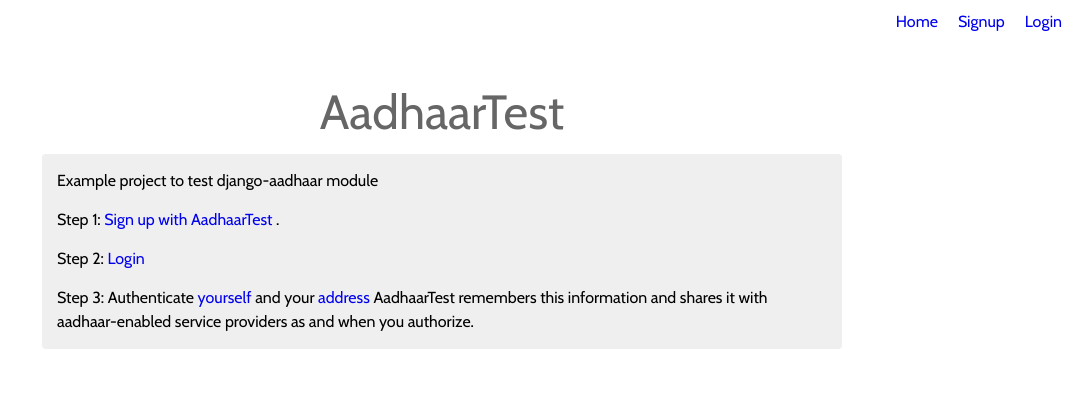
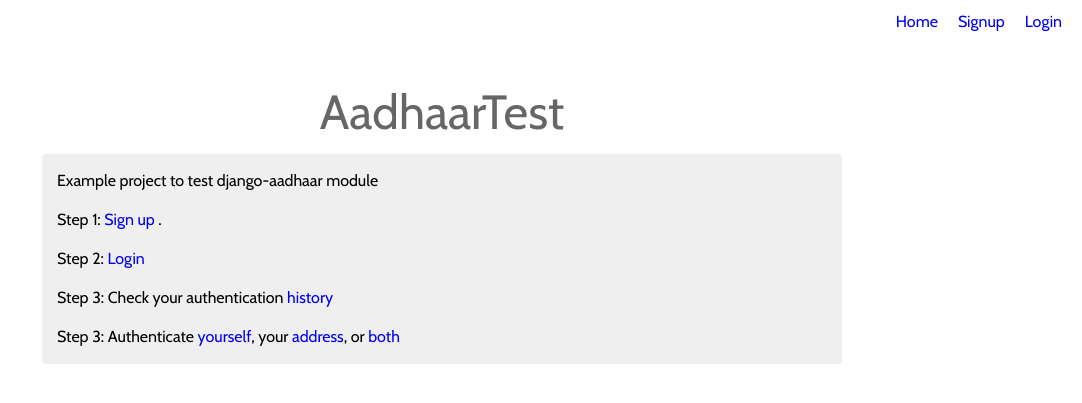
Before and after one commit to pingali/django-aadhaar, a Django app: page / in a window 1280 px wide. Shown: the top 403 px of the page, without its empty margins (198-1280 px from the left). Run offline with Django 3.2, Linux system fonts and the light colour scheme; parts of the project's set-up code (start-up, migrations or seed data) failed here and were passed over; some libraries are stand-ins or nearby versions.

Commit message:
Modified the templates show incorporate history

```diff
--- a/django_aadhaar/templates/aadhaar/authenticate.html
+++ b/django_aadhaar/templates/aadhaar/authenticate.html
@@ -6,6 +6,8 @@
 {% block content %}
 
 	<h1>Your Aadhaar Identity</h1>
+
+	<span style="float:right; margin-right:250px; "><a href="/aadhaar/history">Back to History</a></span>
 
 	<div class="form_container">
 	{% uni_form form form.helper %}
--- a/django_aadhaar/templates/aadhaar/history.html
+++ b/django_aadhaar/templates/aadhaar/history.html
@@ -8,10 +8,12 @@
 <h1>Authentication History of {{request.user.username}}!</h1>
 
 <div class="content_container">
-  <span style="foat:right;"> (Re)Authenticate your
+  <span style="float:right;"> (Re)Authenticate your
     <a href="/aadhaar/authenticate/personal">Yourself!</a>,
     <a href="/aadhaar/authenticate/address">Address</a>, or
     <a href="/aadhaar/authenticate/all">Both</a></span>
+  <p></p>
+
 	<table class="data">
 		<tr>
 			<td>Account Information</td>
--- a/django_aadhaar/templates/aadhaar/txn.html
+++ b/django_aadhaar/templates/aadhaar/txn.html
@@ -6,7 +6,7 @@
 <h1>Authentication Transaction Details</h1>
 <div class="content_container">
   <span style="float:right;">
-    <a href="/aadhaar/history">History</a>
+    <a href="/aadhaar/history">Back to History</a>
   </span>
 	{% if detail != None %}
 	<table class="data">
--- a/example/aadhaartest/templates/base/homepage.html
+++ b/example/aadhaartest/templates/base/homepage.html
@@ -10,15 +10,19 @@
 
   <p> Example project to test django-aadhaar module</p>
 
-  <p>Step 1: <a href="/account/signup">Sign up with AadhaarTest </a>. </p>
+  <p>Step 1: <a href="/account/signup">Sign up </a>. </p>
 
   <p> Step 2: <a href="/account/login">Login</a> </p>
 
+  <p>Step 3: Check your authentication
+  <a href="/aadhaar/history">history</a></p>
   <p>Step 3: Authenticate
-  <a href="/aadhaar/authenticate/personal">yourself</a> and your
-  <a href="/aadhaar/authenticate/address">address</a> AadhaarTest
-  remembers this information and shares it with aadhaar-enabled
-  service providers as and when you authorize.</p>
+  <a href="/aadhaar/authenticate/personal">yourself</a>, your
+  <a href="/aadhaar/authenticate/address">address</a>, or
+  <a href="/aadhaar/authenticate/all">both</a></p>
+
+
+
 
 </div>
 
```
